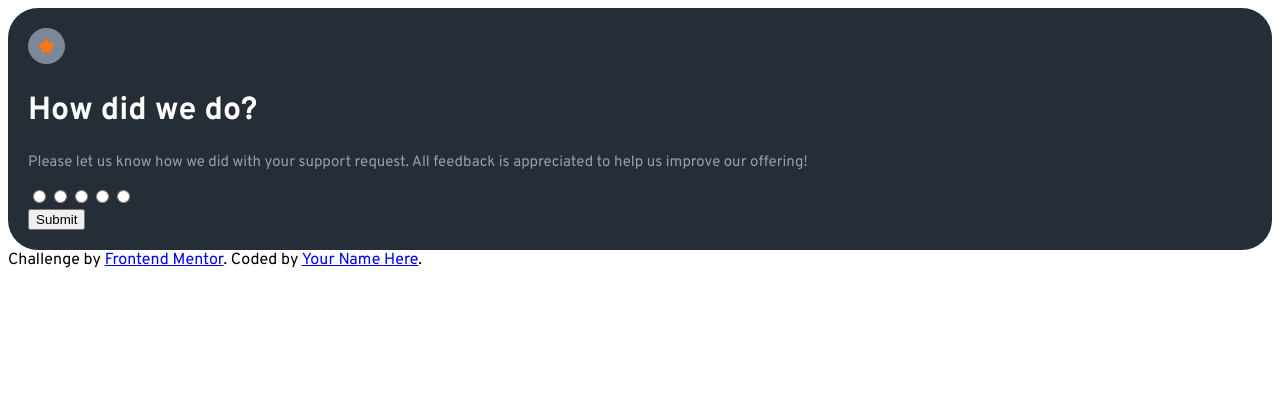
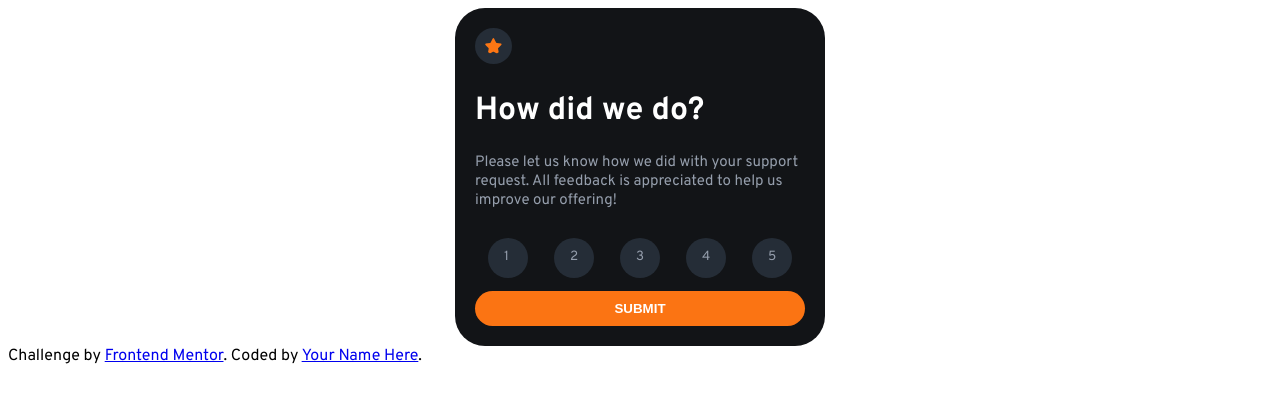
Before and after one commit to rodrfct/interactive-rating-component, a Vue app: page / in a window 1280 px wide. Shown: the top 402 px of the page. Built offline with nearby package versions, Linux system fonts and the light colour scheme.

Commit message:
Inactive state finished >Feedback pending

```diff
--- a/src/components/RatingCard.vue
+++ b/src/components/RatingCard.vue
@@ -26,13 +26,13 @@ let userRating = 0
             </p>
 
             <form @submit.prevent="$emit('user-rated', userRating)">
-                <input type="radio" name="rating-input" value="1" v-model="userRating">
-                <input type="radio" name="rating-input" value="2" v-model="userRating">
-                <input type="radio" name="rating-input" value="3" v-model="userRating">
-                <input type="radio" name="rating-input" value="4" v-model="userRating">
-                <input type="radio" name="rating-input" value="5" v-model="userRating">
+                <input type="radio" name="rating-input" class="rating-input" value="1" v-model="userRating">
+                <input type="radio" name="rating-input" class="rating-input" value="2" v-model="userRating">
+                <input type="radio" name="rating-input" class="rating-input" value="3" v-model="userRating">
+                <input type="radio" name="rating-input" class="rating-input" value="4" v-model="userRating">
+                <input type="radio" name="rating-input" class="rating-input" value="5" v-model="userRating">
 
-                <button type="submit" class="submit-btn">Submit</button>
+                <button type="submit" class="submit-btn">SUBMIT</button>
             </form>
         </div>
 
@@ -53,9 +53,11 @@ let userRating = 0
 
 <style scoped>
 .card {
+    width: 330px;
+    margin: auto;
     color: var(--light-grey);
     padding: 20px;
-    background-color: var(--dark-blue);
+    background-color: var(--very-dark-blue);
     border-radius: 30px;
 }
 
@@ -63,13 +65,45 @@ let userRating = 0
     color: var(--white)
 }
 
-.message-rating img, .message-rating input[type=radio]{
-    background-color: var(--medium-grey);
+.rating-input {
+    appearance: none;
+    --size: 40px;
+    width: var(--size);
+    height: var(--size);
+    margin: 13px;
+    color: var(--light-grey);
+}
+
+.rating-input::before {
+    content: attr(value);
+    margin-left: 6px;
+    font-family: 'Overpass', sans-serif;
+}
+
+.submit-btn {
+    display: block;
+    font-weight: 700;
+    color: var(--white);
+    width: 100%;
+    padding: 10px;
+    background-color: var(--orange);
+    border: 0px;
+    border-radius: 30px;
+}
+
+.message-thank-you > * {
+    text-align: center;
+}
+
+.message-rating img, .rating-input {
+    background-color: var(--dark-blue);
     border-radius: 50%;
     padding: 10px;
 }
 
-.submit-btn {
-    display: block;
+.feedback p {
+    color: var(--orange);
+    background-color: var(--medium-grey);
 }
+
 </style>
```
